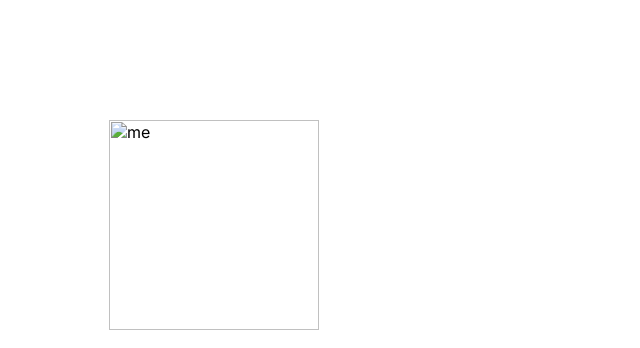
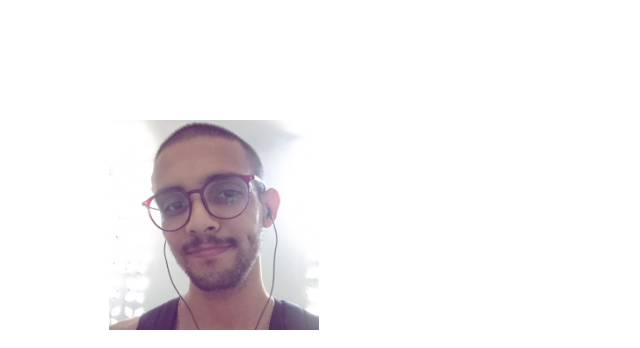
Before and after one commit to sahlidjouad/old-portfolio, a plain HTML site: page index.html in a window 1280 px wide. Shown: the top 348 px of the page, without its empty margins (341-981 px from the left). Drawn offline with Linux system fonts and the light colour scheme.

Commit message:
Update index.html

```diff
--- a/index.html
+++ b/index.html
@@ -40,7 +40,7 @@
   <body>
     <div class="fullscreen">
       <div class="center">
-        <img src="images/me.jpg" alt="me" width="210px">
+        <img src="me.jpg" alt="me" width="210px">
             <h1><strong>Djouad SAHLI</strong></h1>
             <p>Final year Master's Physics Metalurgy & Ultrasonic Physics student at the University of HOUARI BOUMEDIENNE USTHB.</p>
             <p>Researching AI in the Ultrasonic NON DESTRUCTIVE TESTING Deep Neural Networks</p>
```
